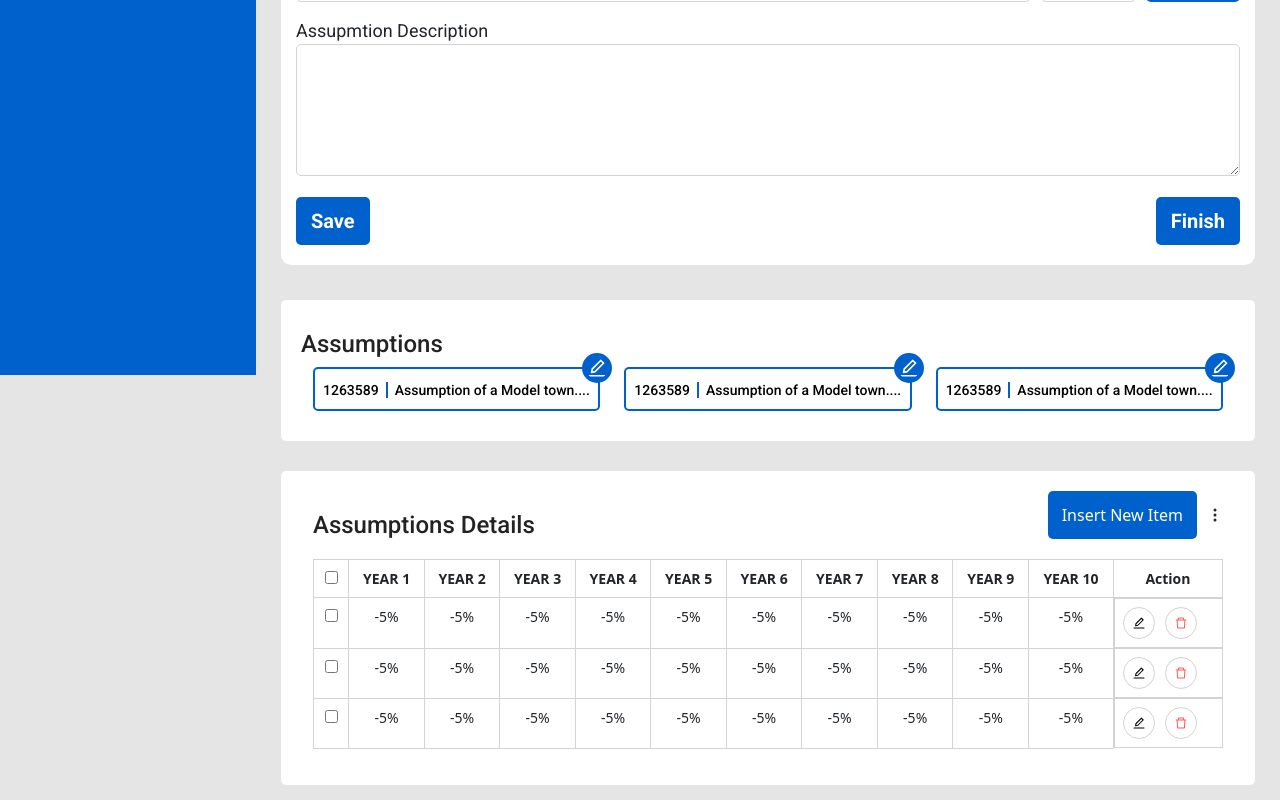
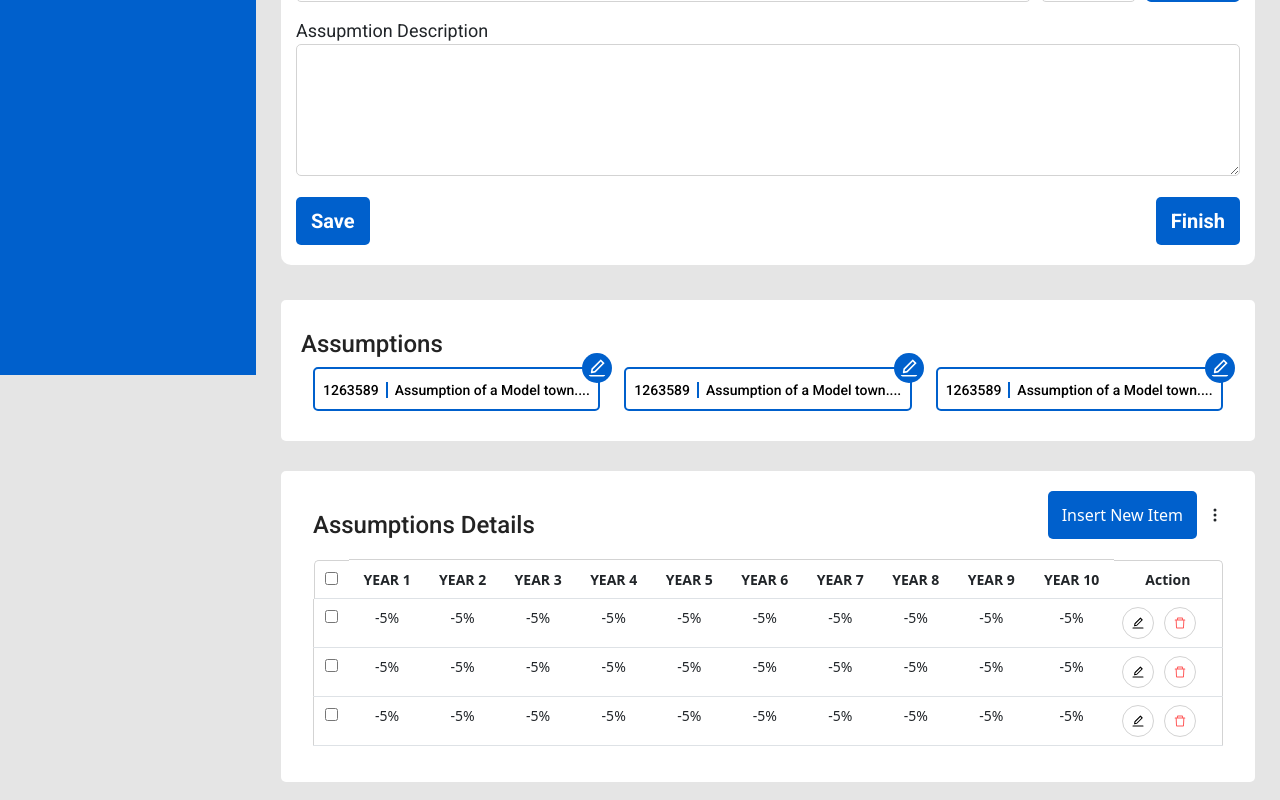
Before and after one commit to Masab-M/CatalystApp, a React (Vite) app: page /userOne/dashBoard/Project/assumption/upload in a window 1280 px wide. Shown: the part 425-1225 px from the top of the page. Built offline with nearby package versions, Linux system fonts and the light colour scheme.

Commit message:
Assumptions

```diff
--- a/src/components/createForm/AssumpDetails.jsx
+++ b/src/components/createForm/AssumpDetails.jsx
@@ -24,7 +24,7 @@ export default function AssumpDetails() {
                     </Row>
                     <Row>
                         <Col xs={12}>
-                            <Table  hover>
+                            <Table  hover className='assumpDetTable'>
                                 <thead>
                                     <tr>
                                         <th>
@@ -58,13 +58,16 @@ export default function AssumpDetails() {
                                         <td>-5%</td>
                                         <td>-5%</td>
                                         <td>-5%</td>
-                                        <td className='adetactn'>
+                                        <td >
+                                            <div className="adetactn">
                                             <div className="edtdet">
                                                 <AiOutlineEdit/>
                                             </div>
                                             <div className="dltdet">
                                                 <AiOutlineDelete/>
                                             </div>
+                                            </div>
+
                                         </td>
                                     </tr>
                                     <tr>
@@ -81,13 +84,16 @@ export default function AssumpDetails() {
                                         <td>-5%</td>
                                         <td>-5%</td>
                                         <td>-5%</td>
-                                        <td className='adetactn'>
+                                        <td >
+                                            <div className="adetactn">
                                             <div className="edtdet">
                                                 <AiOutlineEdit/>
                                             </div>
                                             <div className="dltdet">
                                                 <AiOutlineDelete/>
                                             </div>
+                                            </div>
+
                                         </td>
                                     </tr>
                                     <tr>
@@ -104,12 +110,14 @@ export default function AssumpDetails() {
                                         <td>-5%</td>
                                         <td>-5%</td>
                                         <td>-5%</td>
-                                        <td className='adetactn'>
+                                        <td >
+                                            <div className="adetactn">
                                             <div className="edtdet">
                                                 <AiOutlineEdit/>
                                             </div>
                                             <div className="dltdet">
                                                 <AiOutlineDelete/>
+                                            </div>
                                             </div>
                                         </td>
                                     </tr>
--- a/src/components/createForm/ProjectAssump.css
+++ b/src/components/createForm/ProjectAssump.css
@@ -92,7 +92,6 @@ span.asumpid {border-right: 2px solid var(--primary);padding-right: 7px;}
 span.nAssump {padding-left: 7px;}
 .singleAssump svg {width: 30px;position: absolute;top: -16px;height: 30px;padding: 4px;background-color: var(--primary);border-radius: 50px;color: var(--white);right: -14px;}
 
-
 .adetDiv {padding: 15px 25px;}
 
 .assumpDet {background-color: var(--white);padding: 20px;border-radius: 5px;}
@@ -102,15 +101,26 @@ span.nAssump {padding-left: 7px;}
 .insrt {display: flex;gap: 10px;justify-content: flex-end;align-items: center;}
 
 .insrt button {font-weight: 400;padding: 12px  14px;font-size: 16px;color: var(--white);background-color: var(--primary);border: none;border-radius: 5px;}
-td.adetactn {gap: 10px;display: flex;align-items: center;}
+.adetactn {gap: 10px;display: flex;align-items: center;}
 
-td.adetactn .edtdet svg, td.adetactn .dltdet svg {border-radius: 50px;border: 1px solid var(--field-color);padding: 8px 3px;font-size: 32px;}
+.adetactn .edtdet svg,.adetactn .dltdet svg {border-radius: 50px;border: 1px solid var(--field-color);padding: 8px 3px;font-size: 32px;}
 td {font-size: 14px;}
 
-.assumpDet table th,.assumpDet table td {text-align: center;border: 1px solid var(--field-color);font-size: 14px;}
+.assumpDet table th,.assumpDet table td {text-align: center;font-size: 14px;}
 
 tbody {border-top: none !important;}
 
-td.adetactn .edtdet svg {color: #000;}
+.adetactn .edtdet svg {color: #000;}
 
-td.adetactn .dltdet svg {color: #FF5858;}
+.adetactn .dltdet svg {color: #FF5858;}
+th {border-top: 1px solid var(--field-color) !important;}
+
+th:first-child {border-left: 1px solid var(--field-color);display: block;border-top-left-radius: 5px;}
+
+th:last-child {border-right: 1px solid var(--field-color);
+    display: block;
+    border-top-right-radius: 5px;}
+
+td:first-child {border-left: 1px solid var(--field-color);}
+
+td:last-child {border-right: 1px solid var(--field-color);}
```
